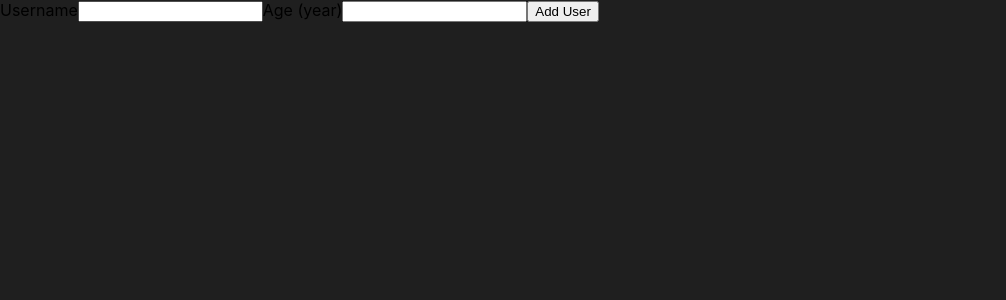
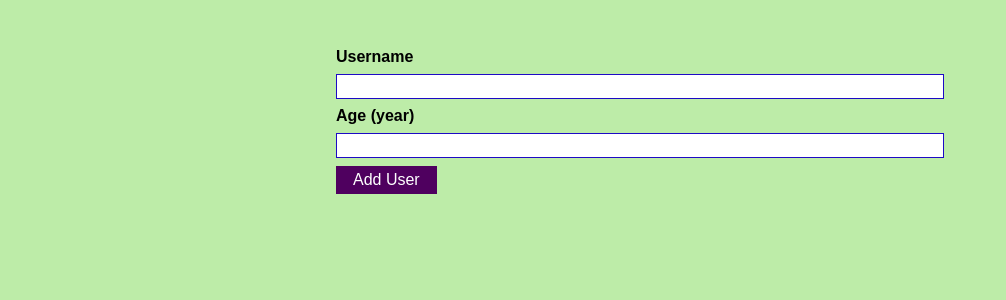
Before and after one commit to mbaneshi/react_project1, a React (Create React App) app in the folder react_project1/: page / in a window 1280 px wide. Shown: the top 300 px of the page, without its empty margins (0-1006 px from the left). Built offline with nearby package versions, Linux system fonts and the light colour scheme.

Commit message:
add style to component

```diff
--- a/react_project1/src/App.js
+++ b/react_project1/src/App.js
@@ -1,4 +1,5 @@
-import AddUser from "./components/users/AddUser";
+import AddUser from "./components/Users/AddUser";
+
 
 function App() {
   return (
--- /dev/null
+++ b/react_project1/src/components/UI/Button.js
@@ -0,0 +1,12 @@
+import React from 'react';
+import classes from './Button.module.css'
+
+const Button = props => {
+    return (<button
+        className={classes.button}
+        type={props.type || 'button'}
+        onClick={props.onClick}>
+        {props.children}
+    </button>);
+}
+export default Button;
--- /dev/null
+++ b/react_project1/src/components/UI/Button.module.css
@@ -0,0 +1,20 @@
+.button {
+    display: block;
+    width: auto;
+  font: inherit;
+  border: 1px solid #4f005f;
+  background: #4f005f;
+  color: white;
+  padding: 0.25rem 1rem;
+  cursor: pointer;
+}
+
+.button:hover,
+.button:active {
+  background: #741188;
+  border-color: #741188;
+}
+
+.button:focus {
+  outline: none;
+}
--- /dev/null
+++ b/react_project1/src/components/UI/Card.js
@@ -0,0 +1,12 @@
+import { React } from "react";
+import classes from './Card.modules.css'
+
+const Card = props => {
+    return (<div className={`${classes.card} ${props.className}`}>
+        {props.children}
+    </div>
+
+    );
+ }
+
+export default Card;
--- /dev/null
+++ b/react_project1/src/components/UI/Card.modules.css
@@ -0,0 +1,7 @@
+.card {
+
+    background-color: rgb(241, 25, 205);
+    box-shadow: 0 2px 8px rgb(0,0,0,0.26);
+    border-radius: 10px;
+
+}
--- a/react_project1/src/components/users/AddUser.js
+++ b/react_project1/src/components/users/AddUser.js
@@ -1,4 +1,8 @@
+
 import React from 'react';
+import Card from '../UI/Card';
+import Button from '../UI/Button'
+import classes from './AddUser.module.css';
 
 const AddUser = (props) =>{
 
@@ -6,15 +10,18 @@
         event.preventDefault();
 }
     return (
-        <form onSubmit={addUserHandler}>
+        <Card className={classes.input}>
+<form onSubmit={addUserHandler}>
             <label htmlFor="username">Username</label>
             <input id="username" type="text" />
             <label htmlFor="age">Age (year)</label>
             <input id="age" type="number" />
-            <button type="submit" >Add User</button>
+            <Button type="submit" >Add User</Button>
 
 
         </form>
+        </Card>
+
     );
 }
 export default AddUser;
--- /dev/null
+++ b/react_project1/src/components/users/AddUser.module.css
@@ -0,0 +1,26 @@
+.input {
+  margin: 2rem auto;
+  padding: 1rem;
+  width: 90%;
+  max-width: 40rem;
+}
+
+.input label {
+  display: block;
+  font-weight: bold;
+  margin-bottom: 0.5rem;
+}
+
+.input input {
+  font: inherit;
+  display: block;
+  width: 100%;
+  border: 1px solid rgb(29, 10, 197);
+  padding: 0.15rem;
+  margin-bottom: 0.5rem;
+}
+
+.input input:focus {
+  outline: none;
+  border-color: #4f005f;
+}
--- a/react_project1/src/index.css
+++ b/react_project1/src/index.css
@@ -1,19 +1,11 @@
-html {
-  background: #1f1f1f;
-}
-body {
-  margin: 0;
-  font-family: -apple-system, BlinkMacSystemFont, 'Segoe UI', 'Roboto', 'Oxygen',
-    'Ubuntu', 'Cantarell', 'Fira Sans', 'Droid Sans', 'Helvetica Neue',
-    sans-serif;
-  -webkit-font-smoothing: antialiased;
-  -moz-osx-font-smoothing: grayscale;
-}
 
-code {
-  font-family: source-code-pro, Menlo, Monaco, Consolas, 'Courier New',
-    monospace;
-}
 * {
   box-sizing: border-box;
 }
+html{
+  font-family: sans-serif;
+  background: rgb(189, 236, 168);
+}
+body{
+  margin: 0;
+}
```
